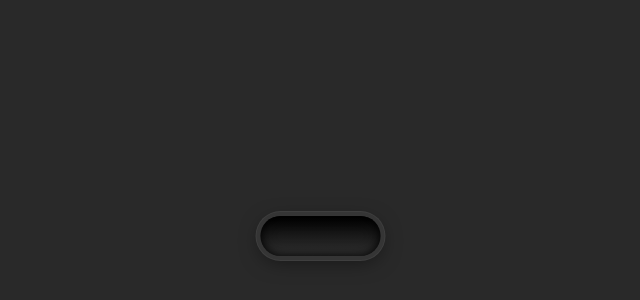
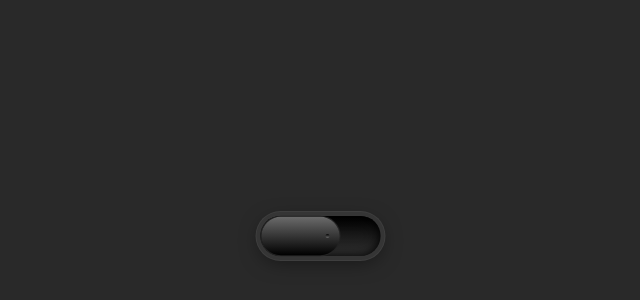
Before and after one commit to Beta-23/button, a plain HTML site: page index.html in a window 1280 px wide. Shown: the part 162-462 px from the top of the page, without its empty margins (320-960 px from the left). Drawn offline with Linux system fonts and the light colour scheme.

Commit message:
style checkbox after click event

```diff
--- a/styles.css
+++ b/styles.css
@@ -22,3 +22,39 @@ input[type="checkbox"] {
 	box-shadow: 0 0 0 4px #353535, 0 0 0 5px #3e3e3e, inset 0 0 10px rgba(0, 0, 0, 1), 0 5px 20px rgba(0, 0, 0, .5),
 		inset 0 0 15px rgba(0, 0, 0, .2);
 }
+
+input[type="checkbox"]:before {
+	content: '';
+	position: absolute;
+	top: 0;
+	left: 0;
+	width: 80px;
+	height: 40px;
+	background: linear-gradient(0deg, #000, #6b6b6b);
+	border-radius: 20px;
+	box-shadow: 0 0 0 1px #232323;
+	transform: scale(.98, .96);
+	transition: .5s;
+}
+
+input:checked[type="checkbox"]:before {
+	left: 40px;
+}
+
+input[type="checkbox"]:after {
+	content: '';
+	position: absolute;
+	top: calc(50% - 2px);
+	left: 65px;
+	width: 4px;
+	height: 4px;
+	background: linear-gradient(0deg, #6b6b6b, #000);
+	border-radius: 50%;
+	transition: .5s;
+}
+
+input:checked[type="checkbox"]:after {
+	background: #63cdff;
+	left: 105px;
+	box-shadow: 0 0 5px #13b3ff, 0 0 15px #13b3ff;
+}
```
